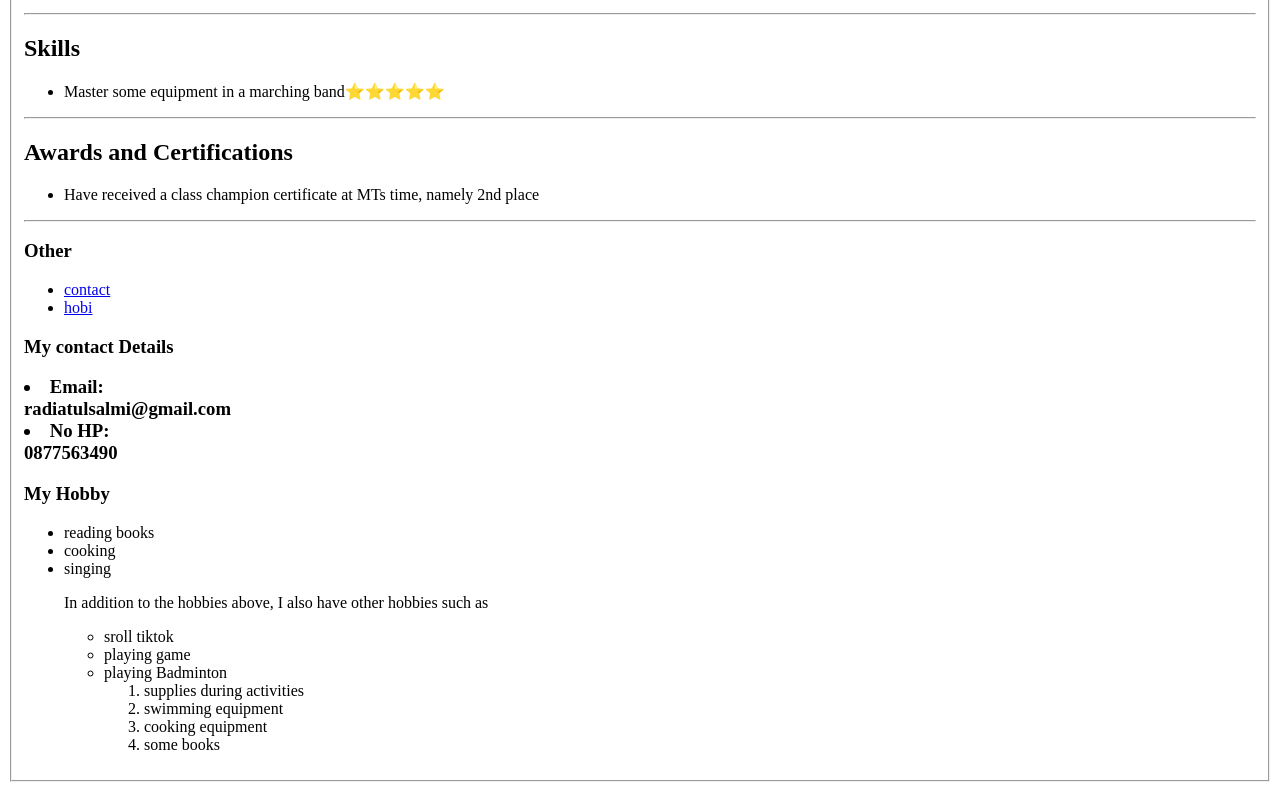
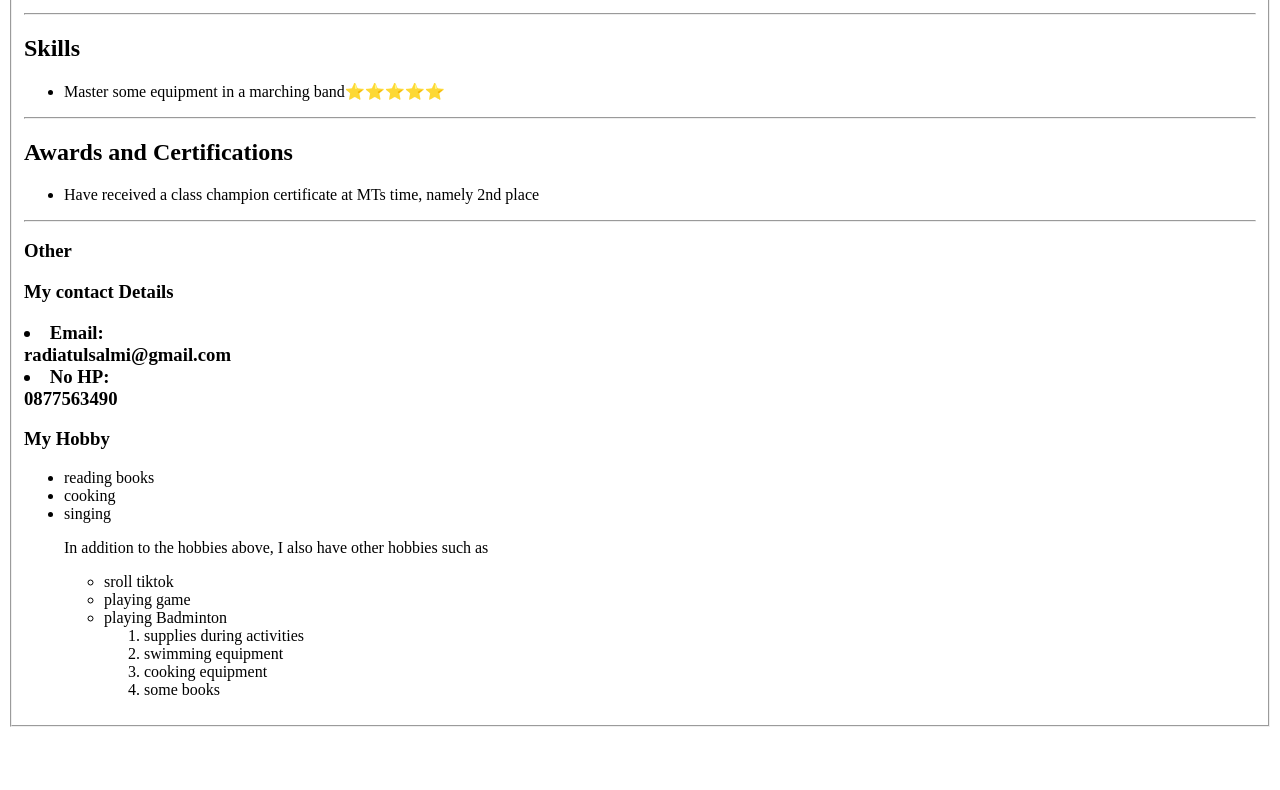
Before and after one commit to radiatulsalmi/proyek1, a plain HTML site: page index.html in a window 1280 px wide. Shown: the part 697-1487 px from the top of the page. After the commit the page ends 1432 px from the top, so only its background shows below. Drawn offline with Linux system fonts and the light colour scheme.

Commit message:
Update index.html

```diff
--- a/index.html
+++ b/index.html
@@ -42,10 +42,7 @@
       </ul>
     <hr>
     <h3>Other</h3>
-    <ul>
-        <li><a href="contact.html">contact</a></li>
-        <li><a href="hobi.html">hobi</a></li>
-    </ul>
+
         <h3>My contact Details<h3>
     <li>Email:</li>
     radiatulsalmi@gmail.com
```
